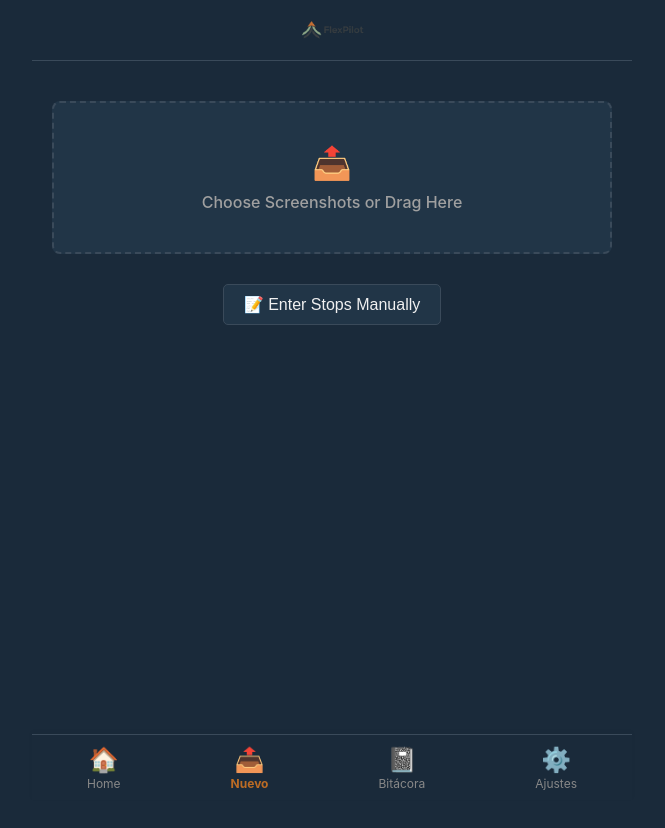
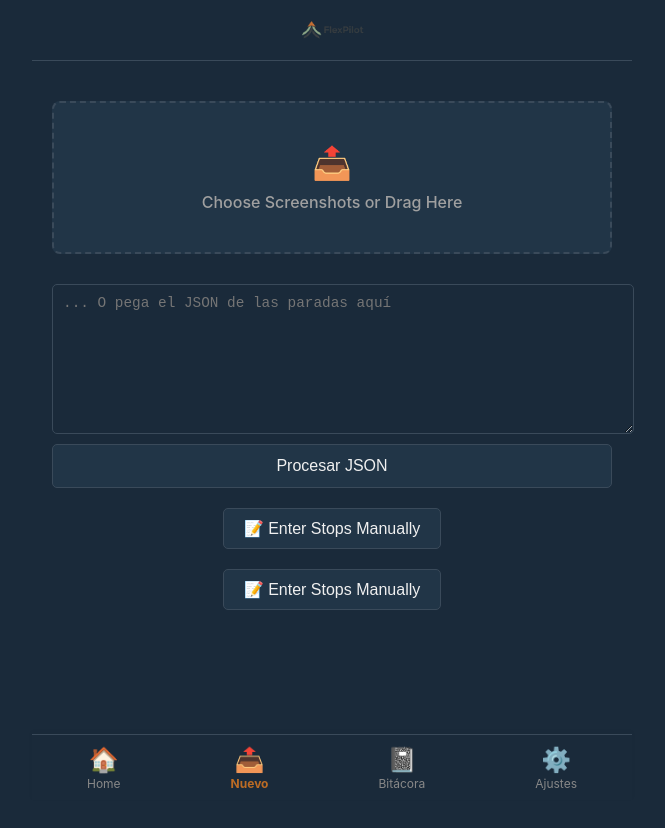
Before and after one commit to emarquezg-beep/flex-optimizer, a Vue app in the folder frontend/: page /upload in a window 1280 px wide. Shown: the top 828 px of the page, without its empty margins (308-973 px from the left). Built offline with nearby package versions, Linux system fonts and the light colour scheme.

Commit message:
incorporar lectura de Json con direcciones

```diff
--- a/frontend/src/views/UploadView.vue
+++ b/frontend/src/views/UploadView.vue
@@ -71,6 +71,20 @@ watch(selectedWarehouseCode, (newCode) => {
 // ORIGINAL (Simpler) OCR Logic from `main`
 // ============================================
 
+const jsonInput = ref(''); // Para el nuevo <textarea>
+
+function resetAllInputs() {
+  console.log('Resetting all inputs...');
+  extractedAddresses.value = [];
+  backendResponse.value = null;
+  selectedFileNames.value = [];
+  jsonInput.value = ''; // Limpiar el textarea también
+  isProcessing.value = false;
+  if (fileInputRef.value) {
+    fileInputRef.value.value = ''; // Limpiar el input de archivo
+  }
+}
+
 function preprocessImage(file) {
   // --- This is your original v1.x/v2.0 preprocessing ---
   return new Promise((resolve) => {
@@ -113,6 +127,58 @@ function parseAddresses(rawText) {
   return stops;
 }
 
+// ... (agrégala en <script setup>)
+
+async function processJsonInput() {
+  if (!jsonInput.value) {
+    alert('Por favor, pega el JSON en el área de texto.');
+    return;
+  }
+
+  isProcessing.value = true;
+
+  // Usamos un setTimeout para que el UI se actualice a "Processing..."
+  await new Promise(resolve => setTimeout(resolve, 50));
+
+  try {
+    // 1. Parsear el JSON
+    const parsedData = JSON.parse(jsonInput.value);
+
+    // 2. Validar que es un array
+    if (!Array.isArray(parsedData)) {
+      throw new Error('El JSON debe ser un array (una lista) de paradas.');
+    }
+
+    // 3. Mapear al formato interno de extractedAddresses
+    const mappedStops = parsedData.map(item => {
+      // AQUÍ ESTÁ LA MAGIA: Combinamos los campos de tu JSON en un solo string "address"
+      const fullAddress = [
+        item.street_address,
+        item.apartment,
+        item.city
+      ].filter(Boolean).join(' ').trim(); // filter(Boolean) elimina nulos o strings vacíos
+
+      return {
+        number: item.stop_number || 0, // Usar 0 o algun default si no existe
+        address: fullAddress,
+        isDowntown: false // Asumimos false por defecto. El usuario puede marcarlo.
+      };
+    });
+
+    // 4. Resetear estados y asignar data
+    resetAllInputs(); // Limpia todo
+    extractedAddresses.value = mappedStops; // Asigna las nuevas paradas
+
+    console.log('Paradas cargadas desde JSON:', extractedAddresses.value);
+
+  } catch (error) {
+    console.error("Error procesando JSON:", error);
+    alert(`Error al procesar el JSON: ${error.message}`);
+    isProcessing.value = false; // Detener el procesamiento si hay error
+  }
+  // isProcessing se pondrá en false automáticamente por el resetAllInputs si todo va bien
+}
+
 async function handleFileChange(event) {
   // --- File selection logic ---
   const files = event.target.files;
@@ -122,10 +188,9 @@ async function handleFileChange(event) {
   }
   selectedFileNames.value = Array.from(files).map(f => f.name);
 
-  // --- Reset state ---
+   // --- Reset state ---
+  resetAllInputs();
   isProcessing.value = true;
-  extractedAddresses.value = [];
-  backendResponse.value = null;
   let allParsedStops = []; // Array to hold stops from all images
 
   // --- Declare range variables OUTSIDE try ---
@@ -483,18 +548,10 @@ function sanitizeAddress(address) {
 
 function startManualEntry() {
   console.log('Starting manual entry...');
-  // Clear any potential OCR results or selected files
-  extractedAddresses.value = [];
-  backendResponse.value = null;
-  selectedFileNames.value = [];
-  if (fileInputRef.value) {
-    fileInputRef.value.value = ''; // Clear the file input
-  }
+  resetAllInputs(); // Limpia todo (archivos, JSON, etc.)
 
-  // Initialize with one empty stop (number 2)
+  // Inicia con una parada vacía
   extractedAddresses.value = [{ number: 2, address: '', isDowntown: false }];
-
-  // No need to set processing flags, the v-if will handle visibility
 }
 
 async function sendToBackend() {
@@ -598,6 +655,27 @@ function reorderList() { extractedAddresses.value.sort((a, b) => (a.number ?? In
         <div v-if="selectedFileNames.length > 0" class="selected-files">
           Selected: {{ selectedFileNames.join(', ') }}
         </div>
+      </div>
+
+<div class="file-input-area">
+        </div>
+
+      <div class="json-paste-container">
+        <textarea
+          v-model="jsonInput"
+          placeholder="... O pega el JSON de las paradas aquí"
+          rows="8"
+          class="json-textarea"
+          :disabled="isProcessing"
+        ></textarea>
+        <button @click="processJsonInput" class="button-secondary" :disabled="isProcessing">
+          Procesar JSON
+        </button>
+      </div>
+      <div class="manual-entry-container">
+          <button @click="startManualEntry" class="button-secondary" :disabled="isProcessing">
+              📝 Enter Stops Manually
+          </button>
       </div>
 
       <div class="manual-entry-container">
@@ -974,4 +1052,51 @@ function reorderList() { extractedAddresses.value.sort((a, b) => (a.number ?? In
     .address-list {
       /* margin-top is already there, looks fine */
     }
+
+    /* --- JSON Paste Area --- */
+.json-paste-container {
+  margin-bottom: 20px;
+  display: flex;
+  flex-direction: column;
+  gap: 10px;
+}
+.json-textarea {
+  width: 100%;
+  padding: 10px;
+  font-family: "Courier New", Courier, monospace;
+  font-size: 0.9em;
+  background-color: var(--color-background); /* Fondo oscuro */
+  color: var(--color-text-primary); /* Texto claro */
+  border: 1px solid var(--color-border);
+  border-radius: 5px;
+  resize: vertical;
+}
+
+.json-textarea:disabled {
+  background-color: var(--color-border);
+  cursor: not-allowed;
+}
+
+/* Asumimos que .button-secondary es un estilo global o similar */
+.json-paste-container .button-secondary {
+  width: 100%;
+  text-align: center;
+  padding: 12px;
+  font-weight: 500;
+  font-size: 1em;
+  background-color: var(--color-surface);
+  color: var(--color-text-primary);
+  border: 1px solid var(--color-border);
+  border-radius: 5px;
+  cursor: pointer;
+}
+.json-paste-container .button-secondary:hover {
+  background-color: var(--color-border);
+}
+.json-paste-container .button-secondary:disabled {
+  background-color: var(--color-surface);
+  color: var(--color-text-secondary);
+  cursor: not-allowed;
+  opacity: 0.6;
+}
 </style>
```
